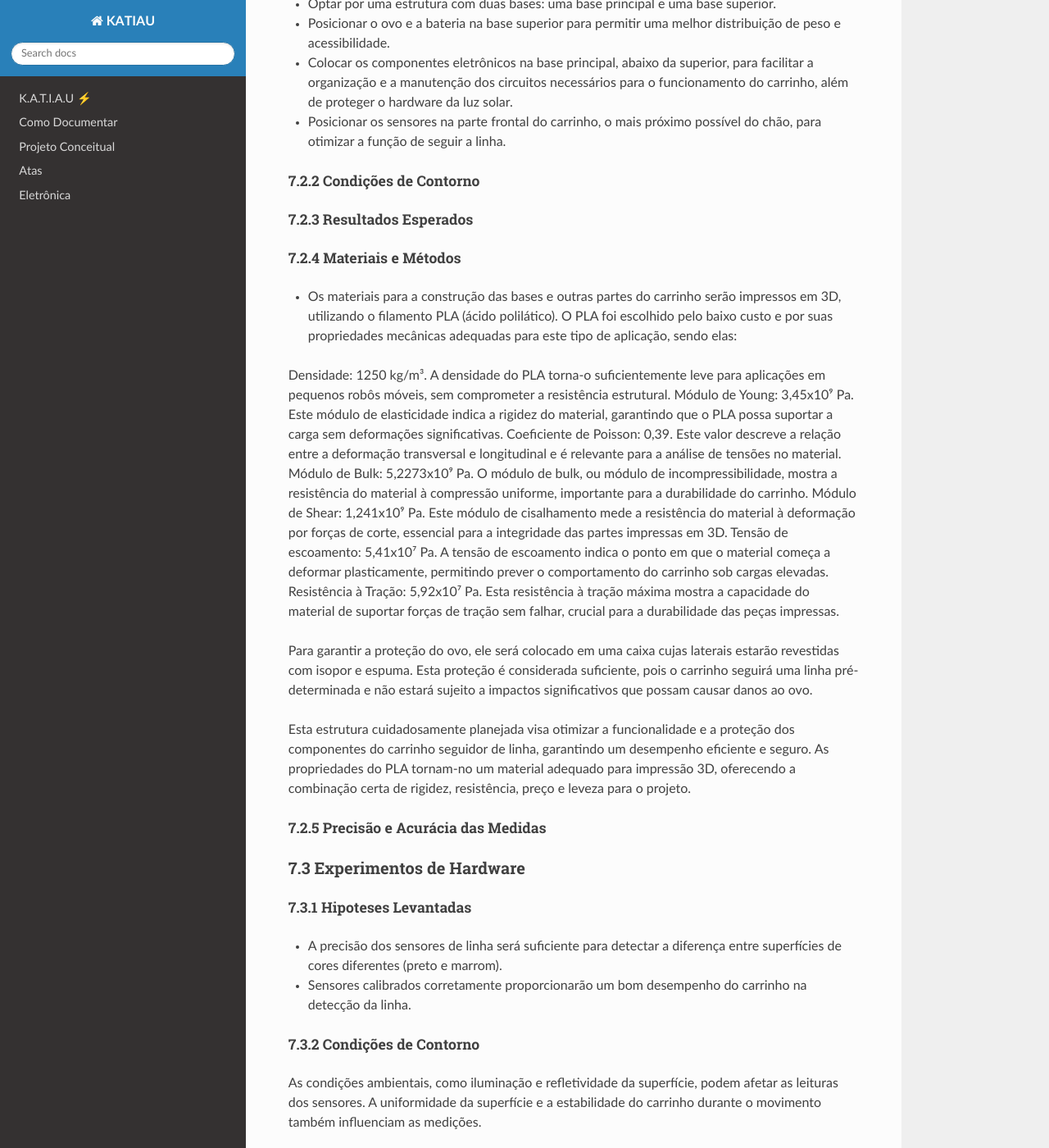
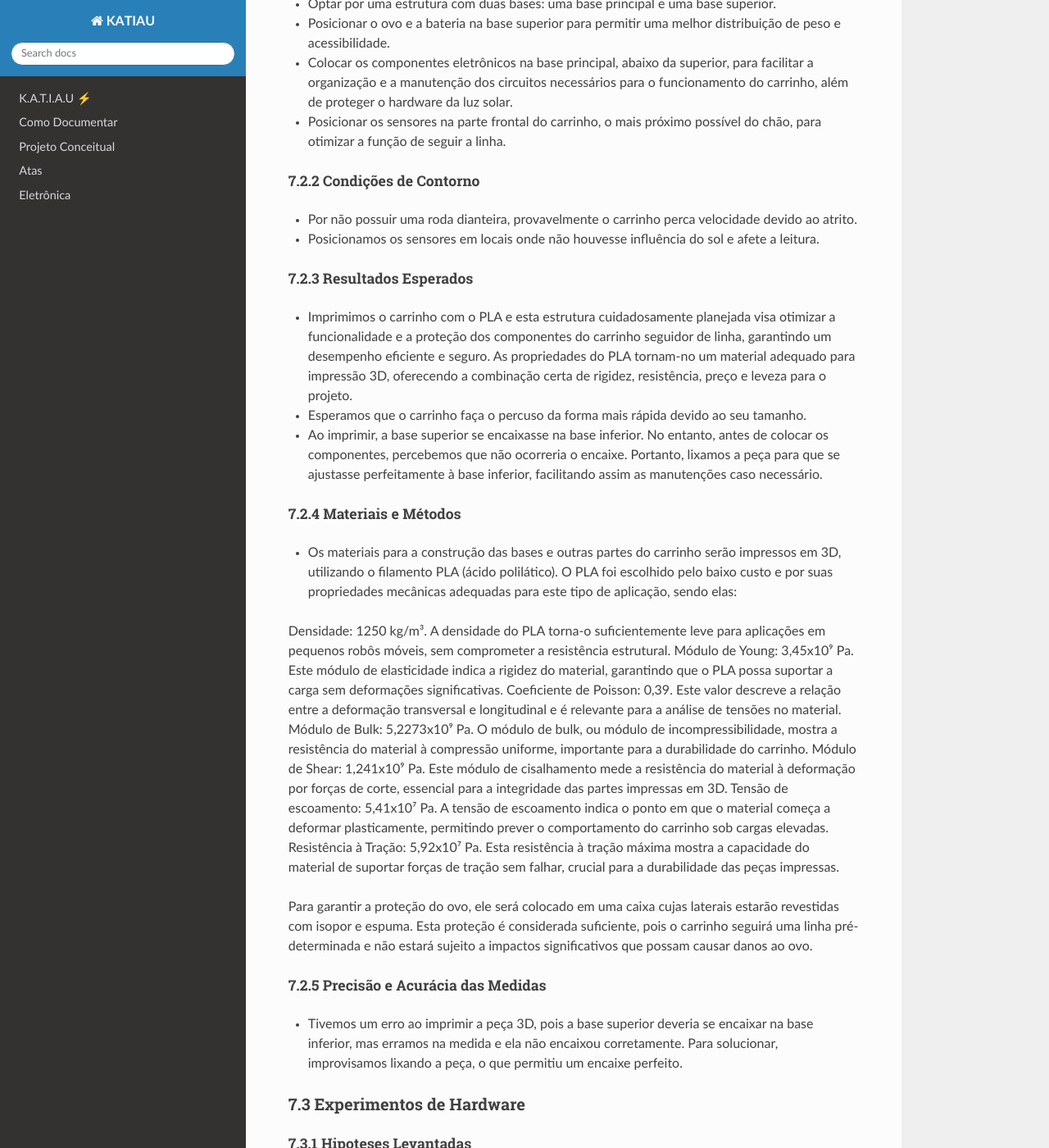
Before and after one commit to PI1-2024-1/PI1-KATIAU-docs, an MkDocs documentation site: the page built from docs/Documentacao/7_Resultados Experimentais.md, in a window 1280 px wide and 1400 px high, scrolled down 700 px. Shown: the whole window at 82% size. Built offline with MkDocs 1.6.1, drawn with Linux system fonts in a browser that asks for light colours; nearby versions of some CDN libraries.

Commit message:
Add_ResultEsperados 7_Resultados Experimentais.md

```diff
--- a/docs/Documentacao/7_Resultados Experimentais.md
+++ b/docs/Documentacao/7_Resultados Experimentais.md
@@ -26,8 +26,13 @@ ________________________________________________________________________________
 - Posicionar os sensores na parte frontal do carrinho, o mais próximo possível do chão, para otimizar a função de seguir a linha.
 
 ##### 7.2.2 Condições de Contorno
+- Por não possuir uma roda dianteira, provavelmente o carrinho perca velocidade devido ao atrito.
+- Posicionamos os sensores em locais onde não houvesse influência do sol e afete a leitura.
 
 ##### 7.2.3 Resultados Esperados
+- Imprimimos o carrinho com o PLA e esta estrutura cuidadosamente planejada visa otimizar a funcionalidade e a proteção dos componentes do carrinho seguidor de linha, garantindo um desempenho eficiente e seguro. As propriedades do PLA tornam-no um material adequado para impressão 3D, oferecendo a combinação certa de rigidez, resistência, preço e leveza para o projeto.
+- Esperamos que o carrinho faça o percuso da forma mais rápida devido ao seu tamanho.
+- Ao imprimir, a base superior se encaixasse na base inferior. No entanto, antes de colocar os componentes, percebemos que não ocorreria o encaixe. Portanto, lixamos a peça para que se ajustasse perfeitamente à base inferior, facilitando assim as manutenções caso necessário.
 
 ##### 7.2.4 Materiais e Métodos
 - Os materiais para a construção das bases e outras partes do carrinho serão impressos em 3D, utilizando o filamento PLA (ácido polilático). O PLA foi escolhido pelo baixo custo e por suas propriedades mecânicas adequadas para este tipo de aplicação, sendo elas:
@@ -42,10 +47,8 @@ Resistência à Tração: 5,92x10⁷ Pa. Esta resistência à tração máxima m
 
 Para garantir a proteção do ovo, ele será colocado em uma caixa cujas laterais estarão revestidas com isopor e espuma. Esta proteção é considerada suficiente, pois o carrinho seguirá uma linha pré-determinada e não estará sujeito a impactos significativos que possam causar danos ao ovo.
 
-Esta estrutura cuidadosamente planejada visa otimizar a funcionalidade e a proteção dos componentes do carrinho seguidor de linha, garantindo um desempenho eficiente e seguro. As propriedades do PLA tornam-no um material adequado para impressão 3D, oferecendo a combinação certa de rigidez, resistência, preço e leveza para o projeto.
-
 ##### 7.2.5 Precisão e Acurácia das Medidas
-
+- Tivemos um erro ao imprimir a peça 3D, pois a base superior deveria se encaixar na base inferior, mas erramos na medida e ela não encaixou corretamente. Para solucionar, improvisamos lixando a peça, o que permitiu um encaixe perfeito.
 
 ### 7.3 Experimentos de Hardware
 
```
